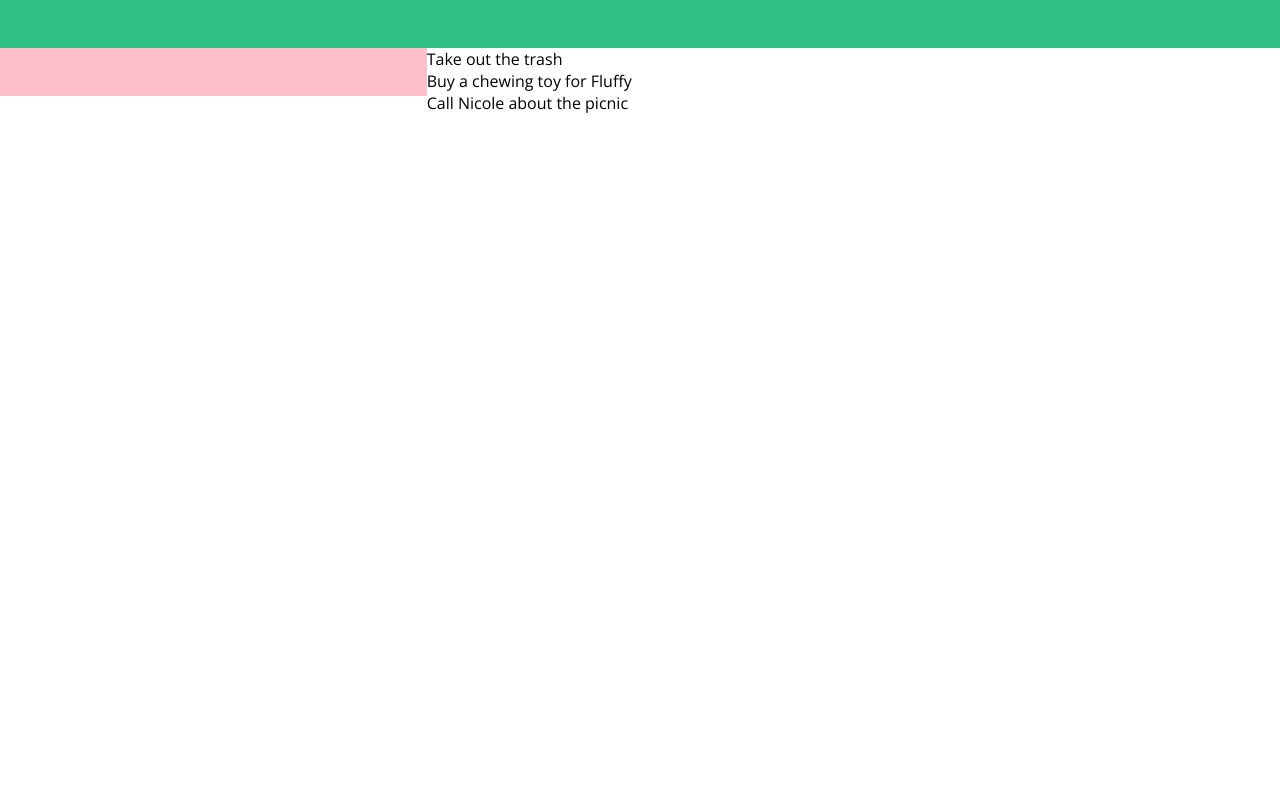
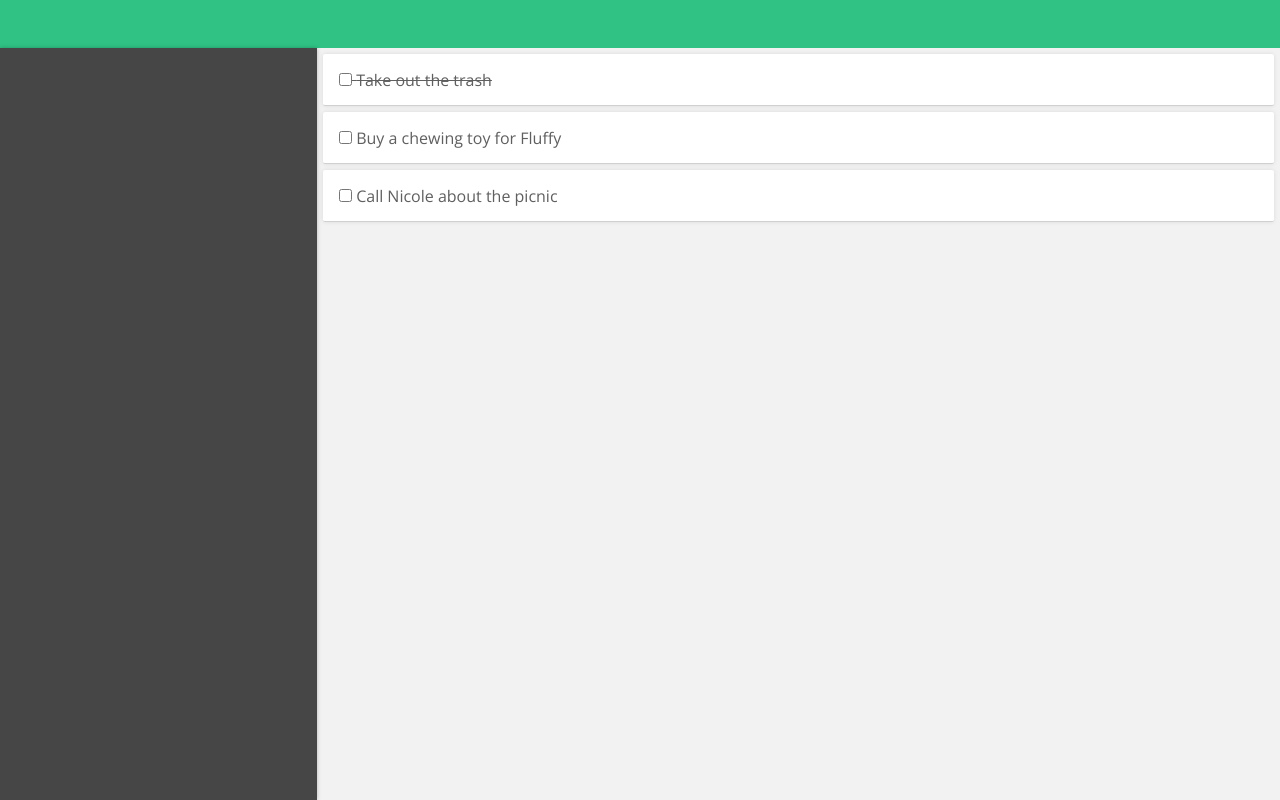
Before and after one commit to laavis/todo, a React (Create React App) app: page / in a window 1280 px wide. Built offline with nearby package versions, Linux system fonts and the light colour scheme.

Commit message:
implement toggling todo items

```diff
--- a/src/App.js
+++ b/src/App.js
@@ -29,9 +29,11 @@ const MainWrapper = styled.div`
 `;
 
 const TodoWrapper = styled.div`
+  padding: 6px;
   display: flex;
-  flex: 2;
+  flex: 3;
   flex-direction: column;
+  background-color: #F2F2F2;
 `;
 
 class App extends Component {
@@ -40,7 +42,7 @@ class App extends Component {
       {
         id: 1,
         title: 'Take out the trash',
-        completed: false
+        completed: true
       },
       {
         id: 2,
@@ -55,6 +57,18 @@ class App extends Component {
     ]
   }
 
+// ToggleComplete
+  markComplete = (id) => {
+    this.setState({
+      todos: this.state.todos.map(todo => {
+        if (todo.id === id) {
+          todo.completed = !todo.completed;
+        }
+        return todo;
+      })
+    });
+  }
+
   render() {
     return (
       <AppComponent>
@@ -63,7 +77,7 @@ class App extends Component {
         <MainWrapper>
           <Sidebar />
           <TodoWrapper>
-            <Todos todos={this.state.todos} />
+            <Todos todos={this.state.todos} markComplete={this.markComplete}/>
           </TodoWrapper>
         </MainWrapper>
       </AppComponent>
--- a/src/components/Sidebar.js
+++ b/src/components/Sidebar.js
@@ -3,8 +3,11 @@ import styled from 'styled-components';
 
 const AppSidebar = styled.div`
   flex: 1;
-  height: 3rem;
-  background: pink;
+  z-index: 1;
+  max-width: 20rem;
+  height: calc(100vh - 3rem);
+  background: #464646;
+  box-shadow: 0px 0px 4px rgba(0,0,0,.25);
 `;
 
 class Sidebar extends Component {
--- a/src/components/TodoItem.js
+++ b/src/components/TodoItem.js
@@ -1,13 +1,43 @@
 import React, { Component } from 'react';
 import PropTypes from 'prop-types';
+import styled from 'styled-components';
 
+const TodoComponent = styled.div`
+  display: flex;
+  height: 52px;
+  align-items: center;
+  margin-bottom: 6px;
+  padding: 0 1rem;
+  color: #5F5F5F;
+  background-color: #fff;
+  border-radius: 2px; /* check later */
+  border-bottom: 1px solid #D0D0D0;
+  box-shadow: 0px 0px 4px rgba(0,0,0,.1);
+`;
+
+const DeleteBtn = styled.button`
+  background: pink;
+`;
 
 export class TodoItem extends Component {
+
+  getStyle = () => {
+    return {
+      textDecoration: this.props.todo.completed ? 'line-through' : 'none'
+    }
+  }
+
   render() {
+    const { id, title } = this.props.todo;
+
     return (
-      <div>
-        <p>{this.props.todo.title}</p>
-      </div>
+      <TodoComponent style={this.getStyle()}>
+        <p>
+          <input type="checkbox" onChange={this.props.markComplete.bind(this, id)}/> {' '}
+          {title}
+
+        </p>
+      </TodoComponent>
     );
   }
 };
--- a/src/components/Todos.js
+++ b/src/components/Todos.js
@@ -3,9 +3,10 @@ import TodoItem from './TodoItem';
 import PropTypes from 'prop-types';
 
 class Todos extends Component {
+
   render() {
     return this.props.todos.map((todo) => (
-      <TodoItem key={todo.id} todo={todo}/>
+      <TodoItem key={todo.id} todo={todo} markComplete={this.props.markComplete}/>
     ));
   }
 };
```
